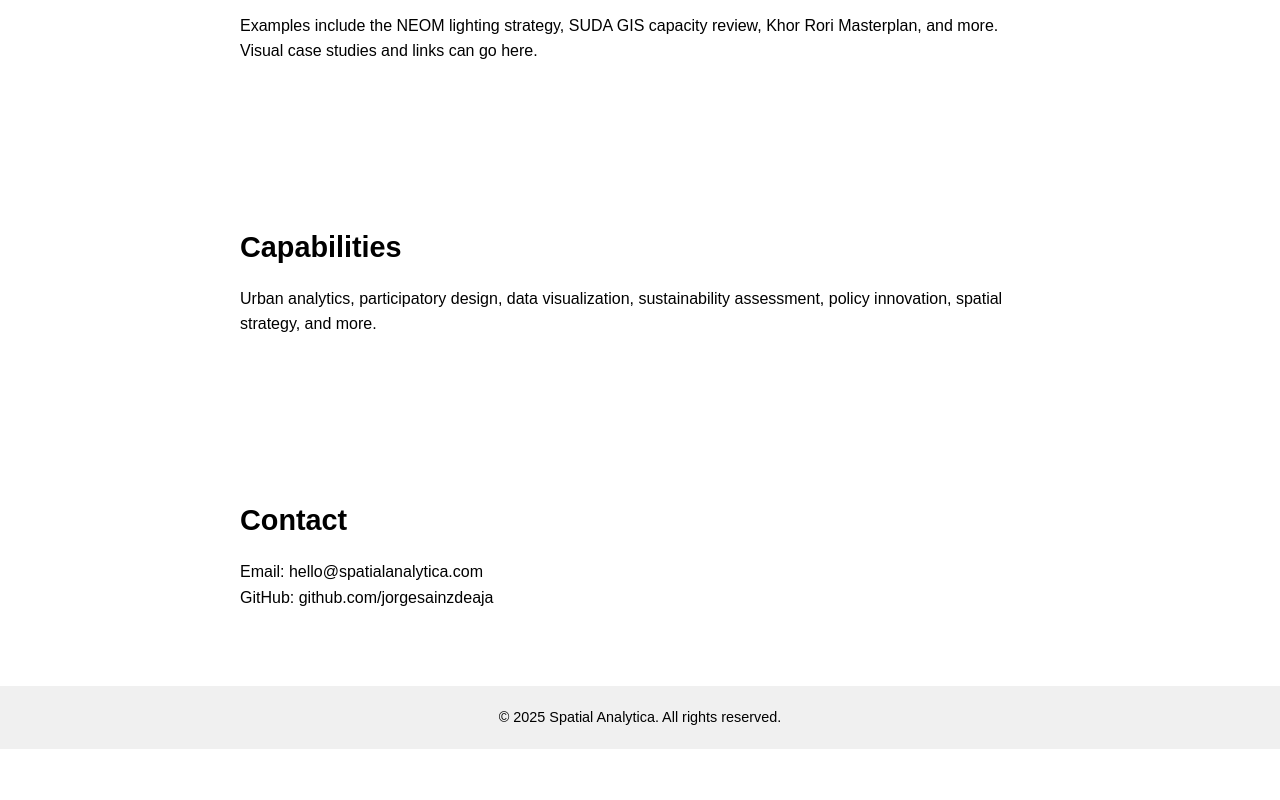
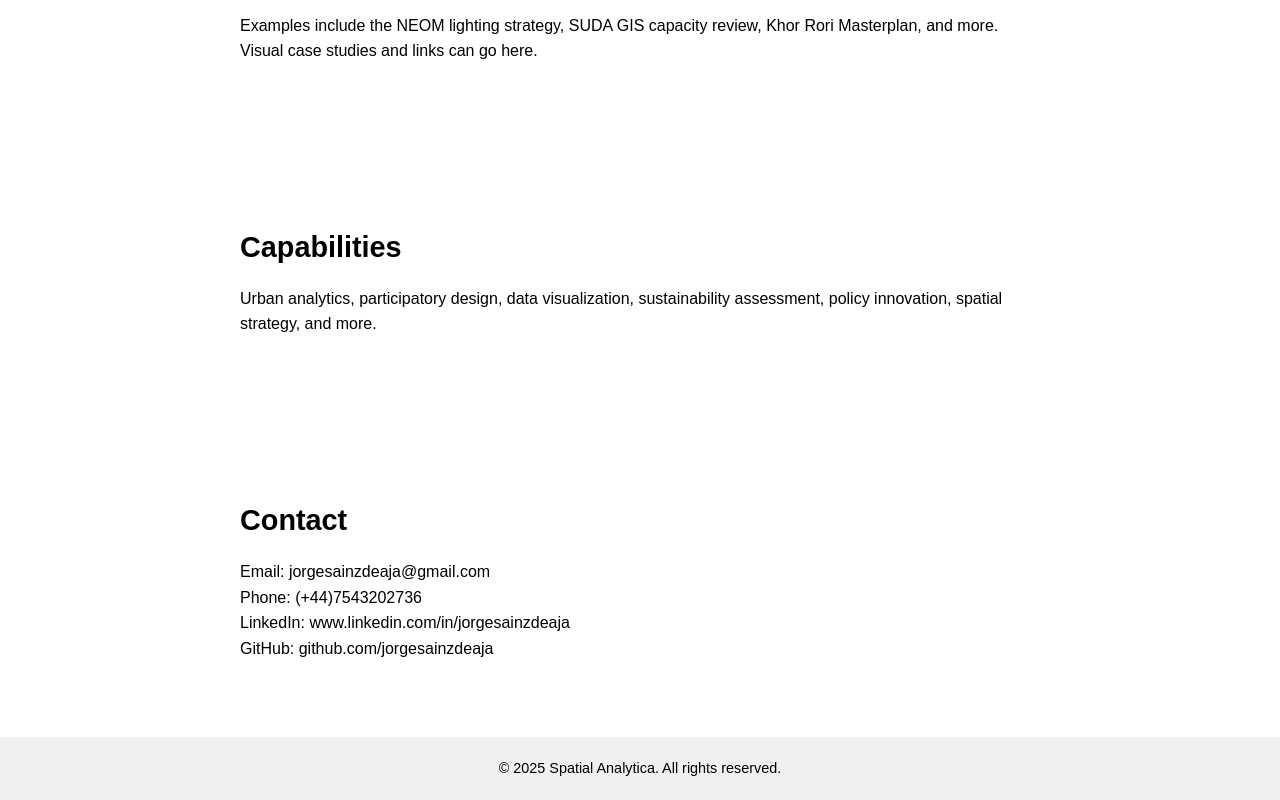
Before and after one commit to jorgesainzdeaja/spatialanalytica.github.io, a plain HTML site: page index.html in a window 1280 px wide. Shown: the part 1353-2153 px from the top of the page. Before the commit the page ends 2102 px from the top, so only its background shows below. Drawn offline with Linux system fonts and the light colour scheme.

Commit message:
updated contact info

```diff
--- a/index.html
+++ b/index.html
@@ -62,7 +62,7 @@
 
   <section id="contact">
     <h2>Contact</h2>
-    <p>Email: hello@spatialanalytica.com<br>GitHub: github.com/jorgesainzdeaja</p>
+    <p>Email: jorgesainzdeaja@gmail.com<br>Phone: (+44)7543202736<br>LinkedIn: www.linkedin.com/in/jorgesainzdeaja<br>GitHub: github.com/jorgesainzdeaja</p>
   </section>
 
   <footer>
```
